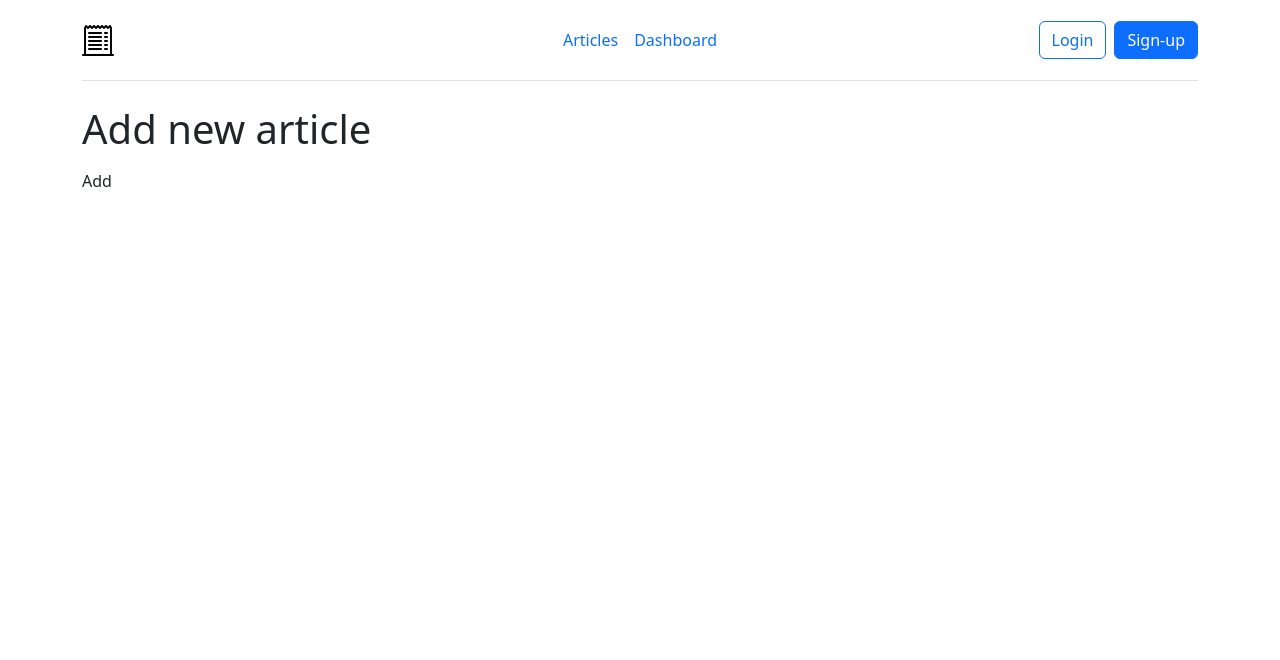
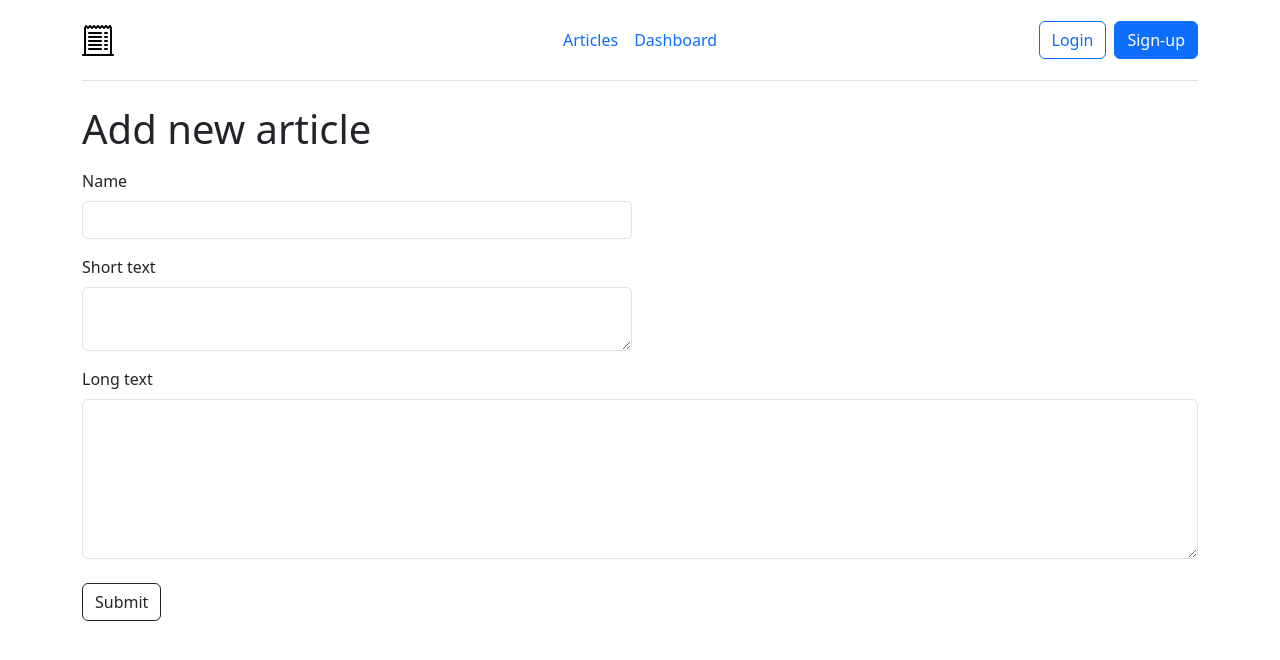
Before and after one commit to Dmitry27Zh/react-blog, a React (Create React App) app: page /add in a window 1280 px wide. Shown: the top 660 px of the page. Built offline with nearby package versions, Linux system fonts and the light colour scheme.

Commit message:
Add content in Edit

```diff
--- a/src/components/edit.jsx
+++ b/src/components/edit.jsx
@@ -1,5 +1,31 @@
 const Edit = () => {
-  return <div>Add</div>
+  return (
+    <form>
+      <div className="row g-3">
+        <div className="col-sm-6 me-5">
+          <label className="form-label" htmlFor="name">
+            Name
+          </label>
+          <input className="form-control" type="text" id="name" />
+        </div>
+        <div className="col-sm-6 me-5">
+          <label className="form-label" htmlFor="short">
+            Short text
+          </label>
+          <textarea className="form-control" type="text" id="short" style={{ height: '4rem' }} />
+        </div>
+        <div className="col-12 me-5">
+          <label className="form-label" htmlFor="long">
+            Long text
+          </label>
+          <textarea className="form-control" type="text" id="long" style={{ height: '10rem' }} />
+        </div>
+      </div>
+      <button className="btn btn-outline-dark mt-4" type="submit">
+        Submit
+      </button>
+    </form>
+  )
 }
 
 export default Edit
```
